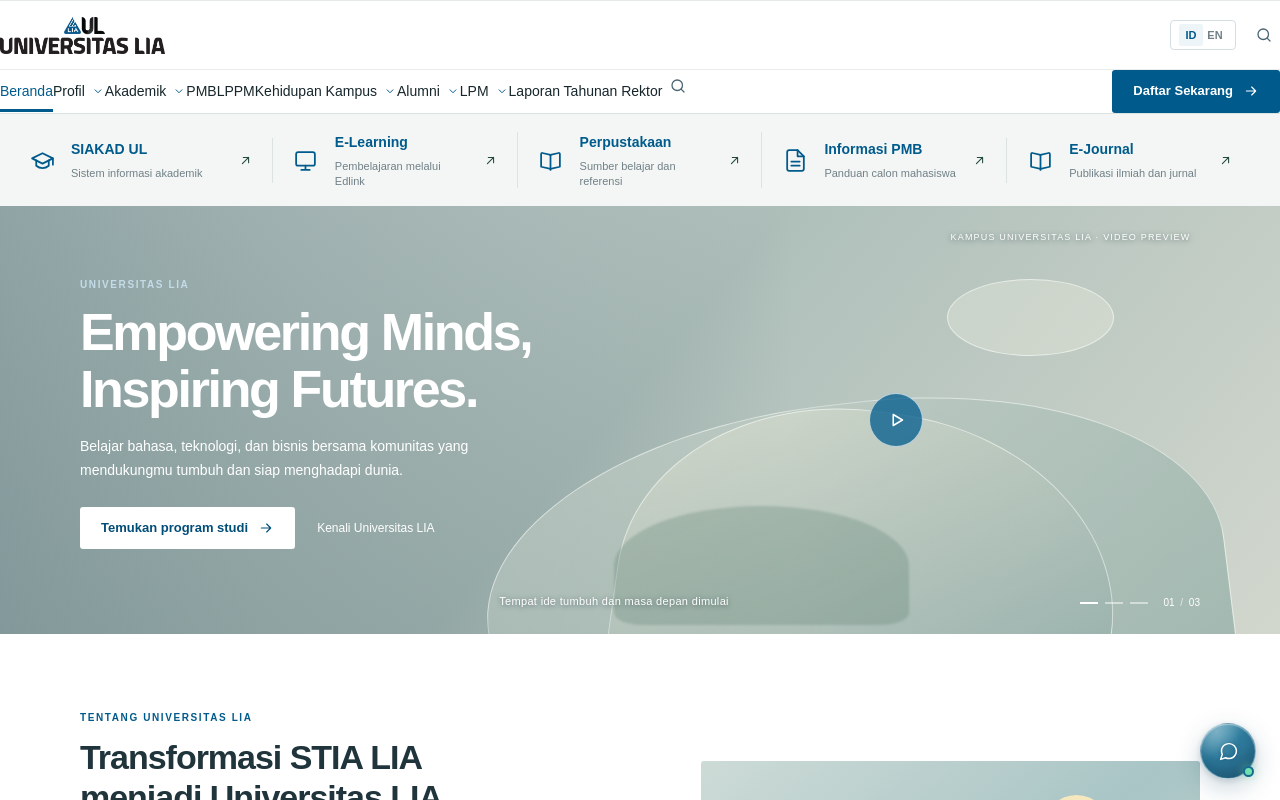
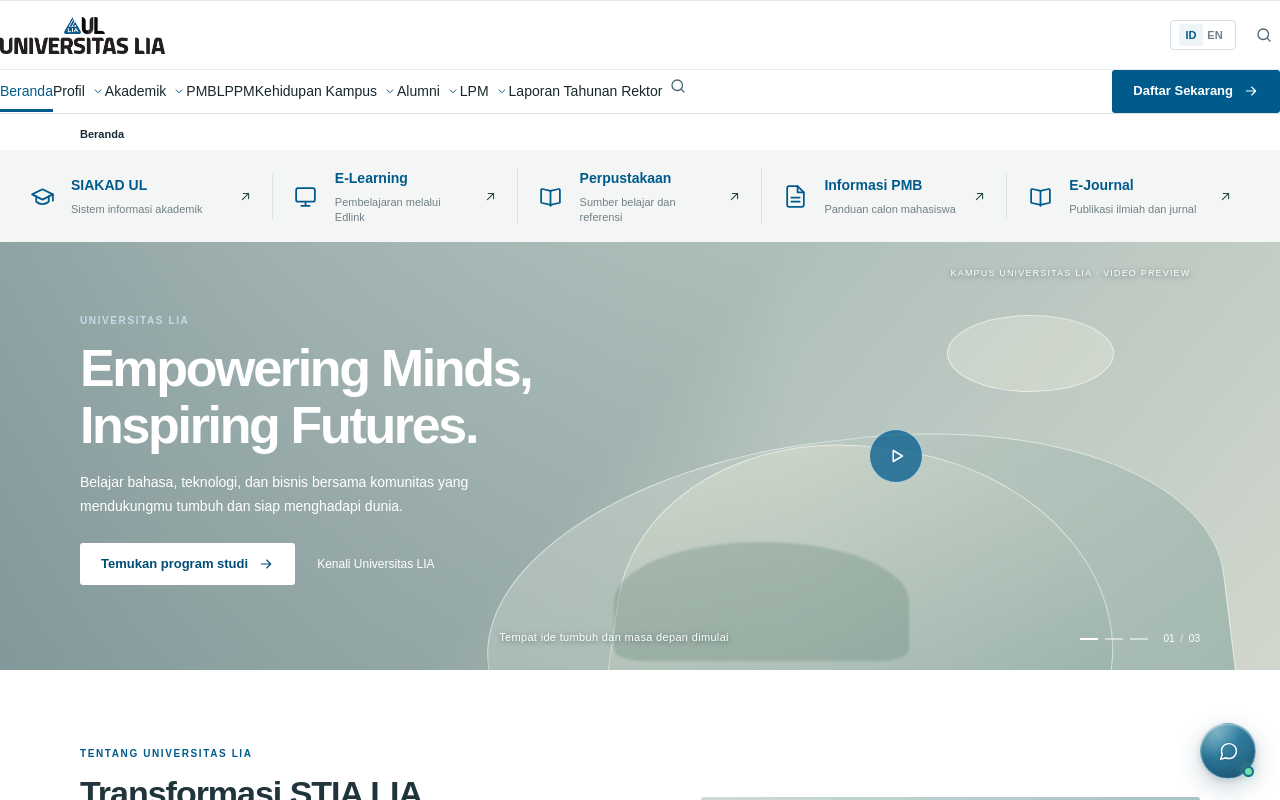
Before and after one commit to Reylamdan/WEBUL, a Next.js app in the folder fe/: page / in a window 1280 px wide. Shown: the top 800 px of the page. Built offline with nearby package versions, Linux system fonts and the light colour scheme.

Commit message:
fix breadcrumb

```diff
--- a/fe/app/layout.tsx
+++ b/fe/app/layout.tsx
@@ -1,6 +1,6 @@
 import type { Metadata } from "next";
 import { Geist, Geist_Mono } from "next/font/google";
-import { SiteFooter, SiteHeader } from "@/components/site-shell";
+import { SiteBreadcrumb, SiteFooter, SiteHeader } from "@/components/site-shell";
 import { VirtualAssistant } from "@/components/virtual-assistant";
 import "./globals.css";
 
@@ -35,6 +35,7 @@ export default function RootLayout({
     >
       <body className="min-h-full flex flex-col">
         <SiteHeader />
+        <SiteBreadcrumb />
         {children}
         <SiteFooter />
         <VirtualAssistant />
--- a/fe/components/site-shell.tsx
+++ b/fe/components/site-shell.tsx
@@ -213,6 +213,100 @@ export const globalNavigation: NavItem[] = [
   },
 ];
 
+type BreadcrumbItem = {
+  label: string;
+  href?: string;
+};
+
+const breadcrumbNavigation: MenuNode[] = globalNavigation.map((item) => ({
+  id: item.id,
+  label: item.label,
+  href: item.href,
+  children: item.items,
+}));
+
+function getNavigationTrail(pathname: string) {
+  let bestMatch:
+    | {
+        href: string;
+        trail: MenuNode[];
+      }
+    | undefined;
+
+  function visit(nodes: MenuNode[], ancestors: MenuNode[] = []) {
+    for (const node of nodes) {
+      const trail = [...ancestors, node];
+      const href = node.href?.split("#")[0];
+      if (
+        href &&
+        (pathname === href || (href !== "/" && pathname.startsWith(`${href}/`))) &&
+        (!bestMatch ||
+          href.length > bestMatch.href.length ||
+          (href.length === bestMatch.href.length &&
+            trail.length > bestMatch.trail.length))
+      ) {
+        bestMatch = { href, trail };
+      }
+      if (node.children) visit(node.children, trail);
+    }
+  }
+
+  visit(breadcrumbNavigation);
+  return bestMatch;
+}
+
+function formatBreadcrumbLabel(segment: string) {
+  const knownLabels: Record<string, string> = {
+    "cara-pembayaran": "Cara Pembayaran",
+    "jalur-rpl": "Jalur RPL",
+    "pengunduran-diri": "Pengunduran Diri",
+  };
+  return (
+    knownLabels[segment] ??
+    segment
+      .split("-")
+      .map((word) => word.charAt(0).toUpperCase() + word.slice(1))
+      .join(" ")
+  );
+}
+
+function getBreadcrumbItems(pathname: string): BreadcrumbItem[] {
+  if (pathname === "/") return [{ label: "Beranda" }];
+
+  if (pathname === "/pengunduran-diri") {
+    return [
+      { label: "PMB", href: "/pmb" },
+      { label: "Pengunduran Diri" },
+    ];
+  }
+
+  const match = getNavigationTrail(pathname);
+  const items: BreadcrumbItem[] = match
+    ? match.trail
+        .filter(
+          (item, index, trail) =>
+            !item.href ||
+            !trail
+              .slice(index + 1)
+              .some((laterItem) => laterItem.href === item.href),
+        )
+        .map((item) => ({ label: item.label, href: item.href }))
+    : [];
+  const matchedHref = match?.href ?? "";
+  const remainingPath = pathname.slice(matchedHref.length);
+
+  for (const segment of remainingPath.split("/").filter(Boolean)) {
+    items.push({ label: formatBreadcrumbLabel(segment) });
+  }
+
+  return items.length > 0
+    ? items
+    : pathname
+        .split("/")
+        .filter(Boolean)
+        .map((segment) => ({ label: formatBreadcrumbLabel(segment) }));
+}
+
 export function GlobalDropdownMenu({
   items,
   className = "menu-tree",
@@ -410,7 +504,7 @@ export function SiteHeader() {
       return pathname.startsWith("/lppm");
     }
     if (item.id === "pmb") {
-      return pathname.startsWith("/pmb");
+      return pathname.startsWith("/pmb") || pathname === "/pengunduran-diri";
     }
     if (item.id === "laporan") {
       return pathname.startsWith("/laporan-tahunan-rektor");
@@ -606,6 +700,28 @@ export function SiteHeader() {
   );
 }
 
+export function SiteBreadcrumb() {
+  const pathname = usePathname();
+  const items = getBreadcrumbItems(pathname);
+
+  return (
+    <nav aria-label="Breadcrumb" className="site-breadcrumb">
+      {items.map((item, index) => (
+        <span className="site-breadcrumb-item" key={`${item.label}-${index}`}>
+          {index > 0 && <span aria-hidden="true">/</span>}
+          {index === items.length - 1 ? (
+            <span aria-current="page">{item.label}</span>
+          ) : item.href ? (
+            <Link href={item.href}>{item.label}</Link>
+          ) : (
+            <span>{item.label}</span>
+          )}
+        </span>
+      ))}
+    </nav>
+  );
+}
+
 export function SiteFooter({ className = "" }: { className?: string }) {
   return (
     <footer className={`site-footer ${className}`} id="footer">
```
Also changed, not shown: fe/app/globals.css.
